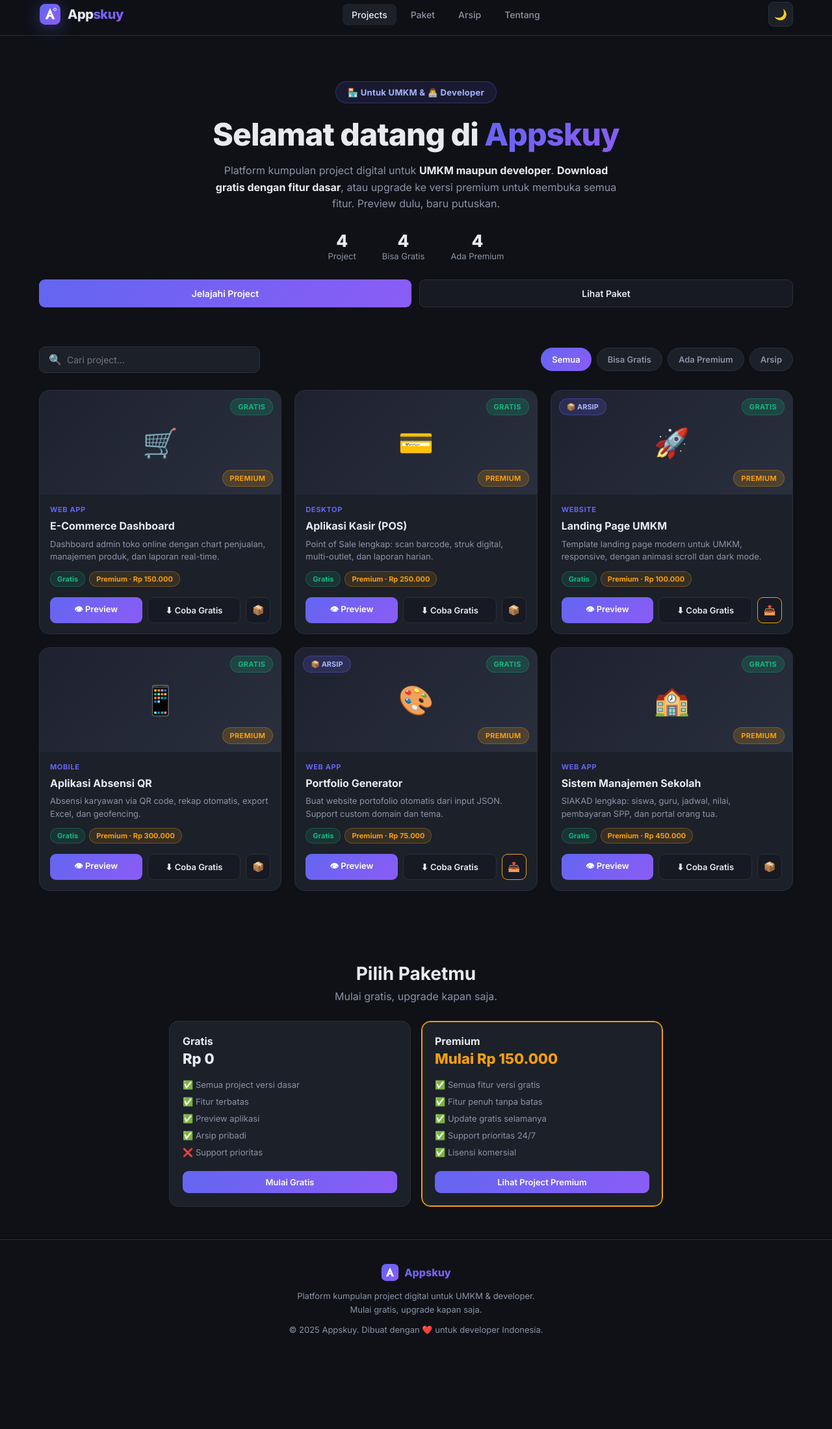
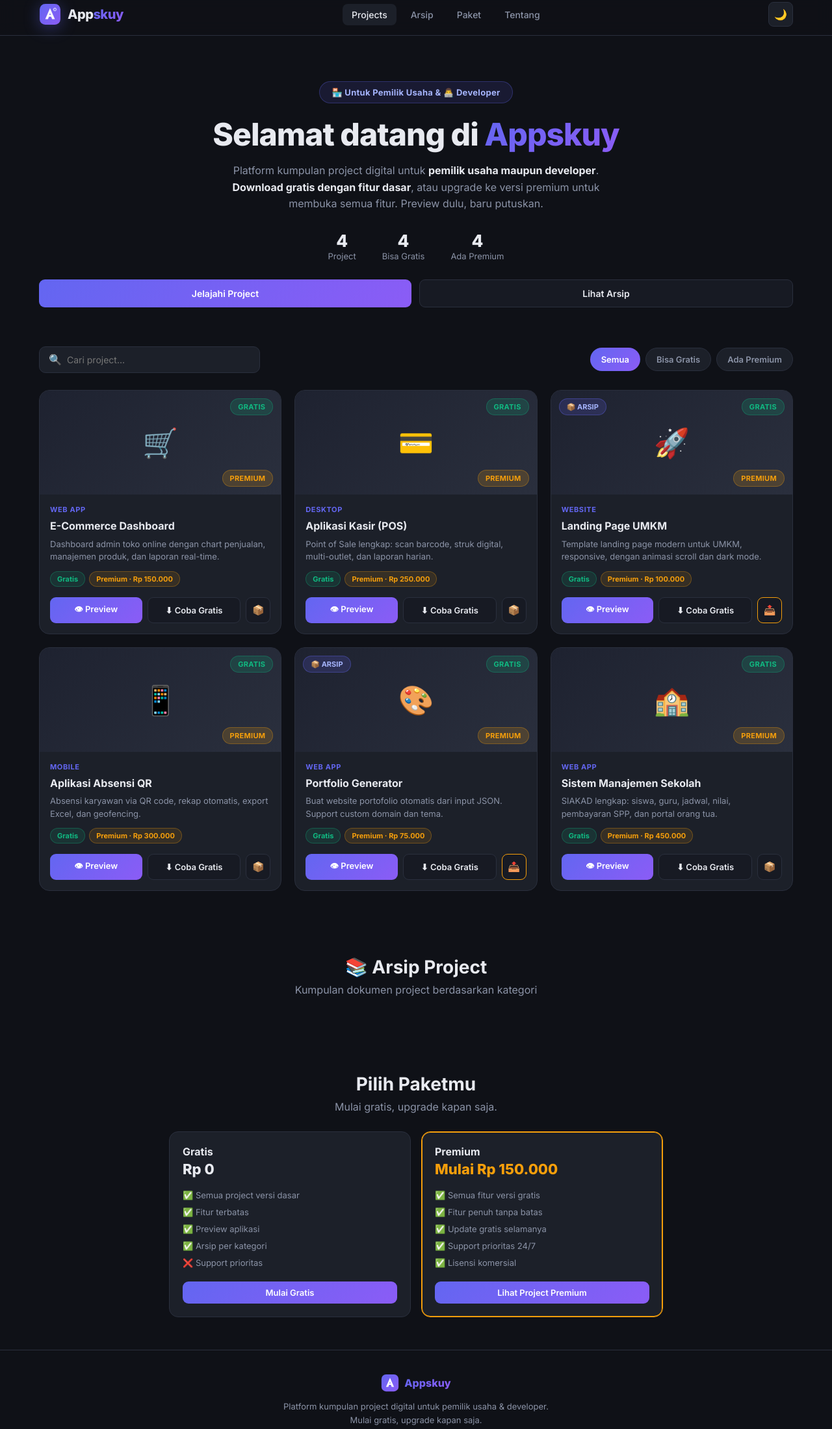
Before and after one commit to frendizone/appskuy, a plain HTML site: page index.html in a window 1280 px wide. Shown: the part 10-2209 px from the top of the page at 65% size. Before the commit the page ends 2100 px from the top, so only its background shows below. Drawn offline with Linux system fonts and the light colour scheme.

Commit message:
Update index.html

```diff
--- a/index.html
+++ b/index.html
@@ -3,8 +3,8 @@
 <head>
 <meta charset="UTF-8">
 <meta name="viewport" content="width=device-width, initial-scale=1.0">
-<title>Appskuy — Project Digital untuk UMKM & Developer</title>
-<meta name="description" content="Appskuy — Kumpulan project digital untuk UMKM & developer. Download gratis dengan fitur dasar, upgrade ke premium untuk fitur penuh. Preview langsung, arsip rapi.">
+<title>Appskuy — Project Digital untuk Pemilik Usaha & Developer</title>
+<meta name="description" content="Appskuy — Kumpulan project digital untuk pemilik usaha & developer. Download gratis dengan fitur dasar, upgrade premium untuk fitur penuh. Preview langsung, arsip per kategori.">
 
 <!-- Favicon inline SVG -->
 <link rel="icon" type="image/svg+xml"
@@ -39,8 +39,8 @@
     </a>
     <nav class="nav-links">
       <a href="#projects" class="active">Projects</a>
+      <a href="#archive">Arsip</a>
       <a href="#pricing">Paket</a>
-      <a href="#archive">Arsip</a>
       <a href="#about">Tentang</a>
     </nav>
     <div class="nav-actions">
@@ -52,9 +52,9 @@
 <!-- HERO -->
 <section class="hero">
   <div class="container">
-    <div class="hero-badge">🏪 Untuk UMKM & 👨‍💻 Developer</div>
+    <div class="hero-badge">🏪 Untuk Pemilik Usaha & 👨‍💻 Developer</div>
     <h1>Selamat datang di <span class="gradient">Appskuy</span></h1>
-    <p>Platform kumpulan project digital untuk <strong>UMKM maupun developer</strong>.
+    <p>Platform kumpulan project digital untuk <strong>pemilik usaha maupun developer</strong>.
        <strong>Download gratis dengan fitur dasar</strong>, atau upgrade ke versi premium
        untuk membuka semua fitur. Preview dulu, baru putuskan.</p>
     <div class="hero-stats">
@@ -64,7 +64,7 @@
     </div>
     <div class="hero-cta">
       <a href="#projects" class="btn btn-primary">Jelajahi Project</a>
-      <a href="#pricing" class="btn">Lihat Paket</a>
+      <a href="#archive" class="btn">Lihat Arsip</a>
     </div>
   </div>
 </section>
@@ -80,14 +80,25 @@
       <button class="chip active" data-filter="all">Semua</button>
       <button class="chip" data-filter="free">Bisa Gratis</button>
       <button class="chip" data-filter="premium">Ada Premium</button>
-      <button class="chip" data-filter="archived">Arsip</button>
     </div>
+  </div>
+
+  <div class="filter-info" id="filterInfo" style="display:none">
+    <span id="filterInfoText"></span>
+    <button id="clearFilter">✕ Reset</button>
   </div>
 
   <div class="grid" id="projectGrid"></div>
   <div class="empty" id="emptyState" style="display:none">
     <p>😕 Tidak ada project yang cocok.</p>
   </div>
+</section>
+
+<!-- ARSIP DOKUMEN PER KATEGORI -->
+<section class="container" id="archive" style="padding:40px 0">
+  <h2 class="section-title">📚 Arsip Project</h2>
+  <p class="section-sub">Kumpulan dokumen project berdasarkan kategori</p>
+  <div id="archiveContainer"></div>
 </section>
 
 <!-- PRICING -->
@@ -102,7 +113,7 @@
         <li>✅ Semua project versi dasar</li>
         <li>✅ Fitur terbatas</li>
         <li>✅ Preview aplikasi</li>
-        <li>✅ Arsip pribadi</li>
+        <li>✅ Arsip per kategori</li>
         <li>❌ Support prioritas</li>
       </ul>
       <a href="#projects" class="btn btn-primary full">Mulai Gratis</a>
@@ -169,7 +180,7 @@
       </svg>
       <strong>Appskuy</strong>
     </div>
-    <p class="footer-desc">Platform kumpulan project digital untuk UMKM & developer.<br>
+    <p class="footer-desc">Platform kumpulan project digital untuk pemilik usaha & developer.<br>
        Mulai gratis, upgrade kapan saja.</p>
     <p>© 2025 Appskuy. Dibuat dengan ❤️ untuk developer Indonesia.</p>
   </div>
```
